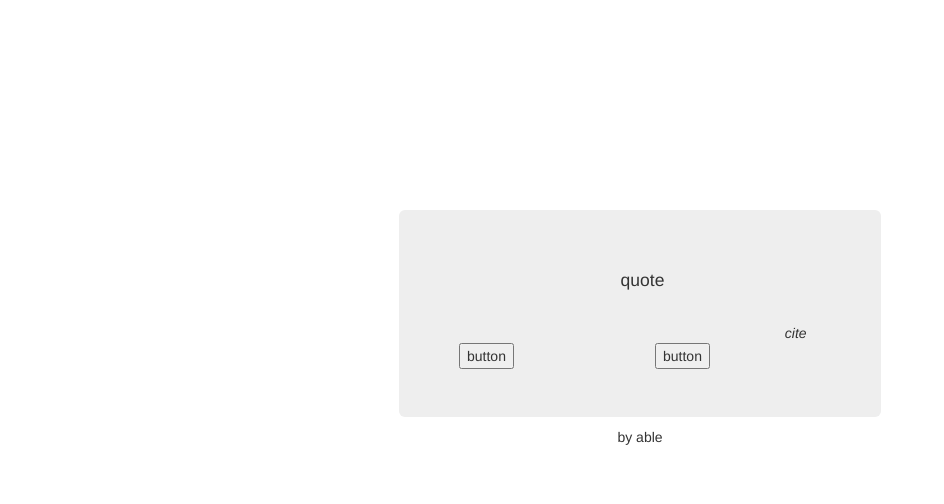
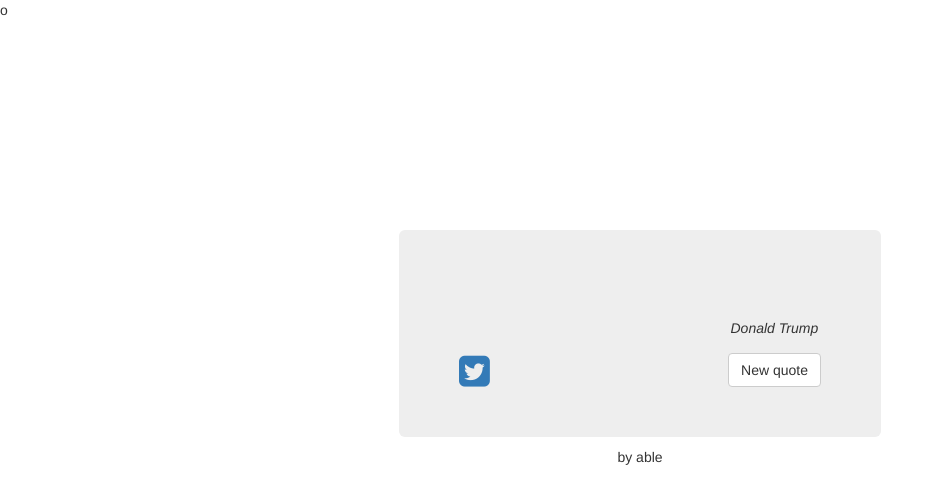
Before and after one commit to abletsang/quotemachine, a plain HTML site: page index.html in a window 1280 px wide. Shown: the whole page, without its empty margins (0-944 px from the left). Drawn offline with nearby package versions, Linux system fonts and the light colour scheme.

Commit message:
connect to donald trump quote api

```diff
--- a/index.html
+++ b/index.html
@@ -4,32 +4,27 @@
     <meta charset="utf-8">
     <meta http-equiv="X-UA-Compatible" content="IE=edge">
     <meta name="viewport" content="width=device-width, initial-scale=1">
-    <!-- The above 3 meta tags *must* come first in the head; any other head content must come *after* these tags -->
     <title>Quote Machine</title>
 
 
     <!-- Bootstrap -->
+    <link rel="stylesheet" href="http://maxcdn.bootstrapcdn.com/font-awesome/4.5.0/css/font-awesome.min.css"/>
     <link href="bootstrap.min.css" rel="stylesheet">
     <link href="main.css" rel="stylesheet">
 
-    <!-- HTML5 shim and Respond.js for IE8 support of HTML5 elements and media queries -->
-    <!-- WARNING: Respond.js doesn't work if you view the page via file:// -->
-    <!--[if lt IE 9]>
-      <script src="https://oss.maxcdn.com/html5shiv/3.7.3/html5shiv.min.js"></script>
-      <script src="https://oss.maxcdn.com/respond/1.4.2/respond.min.js"></script>
-    <![endif]-->
+
   </head>
-  <body>
+  <body>o
     <div class="container">
       <div class="jumbotron">
-        <blockquote class="text-center">quote</blockquote>
-        <cite>cite</cite>
+        <blockquote class="text-center quoteDisplay"></blockquote>
+        <cite class="author">Donald Trump</cite>
         <div class="row">
-          <div class="col-sm-6">
-            <button>button</button>
+          <div class="col-md-6">
+            <a class="fa fa-twitter-square tweetquote" href="#" target="blank" title="Tweet this quote!"></a>
           </div>
-          <div class="col-sm-6">
-            <button>button</button>
+          <div class="col-md-6">
+            <button class="btn btn-default newquote">New quote</button>
           </div>
 
         </div>
@@ -38,10 +33,8 @@
       <footer class="text-center">by able</footer>
     </div>
 
-    <!-- jQuery (necessary for Bootstrap's JavaScript plugins) -->
-    <script src="https://ajax.googleapis.com/ajax/libs/jquery/1.12.4/jquery.min.js"></script>
-    <!-- Include all compiled plugins (below), or include individual files as needed -->
+    <script type="text/javascript" src="jquery-3.2.1.min.js"></script>
     <script src="bootstrap.min.js"></script>
-    <script src="script.js"></script>
+    <script type="text/javascript" src="script.js"></script>
   </body>
 </html>
--- a/main.css
+++ b/main.css
@@ -9,11 +9,24 @@
 	margin-bottom: 10px;
 }
 
-blockquote {
+
+
+cite {
+	display: inline-block;
+	padding-left: 75%;
+	padding-bottom: 15px;
+}
+
+.fa-twitter-square {
+
 
 }
 
-cite {
-	display: inline-block;
-	padding-left: 90%;
+.tweetquote {
+	font-size: 36px;
+	float: left;
 }
+
+.newquote {
+	float: right;
+}
--- a/script.js
+++ b/script.js
@@ -1,12 +1,13 @@
 var colours = ['#DC4C46', '#672E3B', '#F3D6E4', '#005960', '#EDCDC2'];
-var $quote = $('.quote');
+var $quote = $('.quoteDisplay');
 var $author = $('.author');
-
-
 
 $(".newquote").on("click", function() {
 	var newColour = randomColour();
-	$("body").css("background", newColour);
+	$('body').css("background-color", newColour);
+	$.getJSON( "https://api.whatdoestrumpthink.com/api/v1/quotes/random", function(data) {
+		$quote.text(data.message);
+		});
 });
 
 function randomColour() {
```
